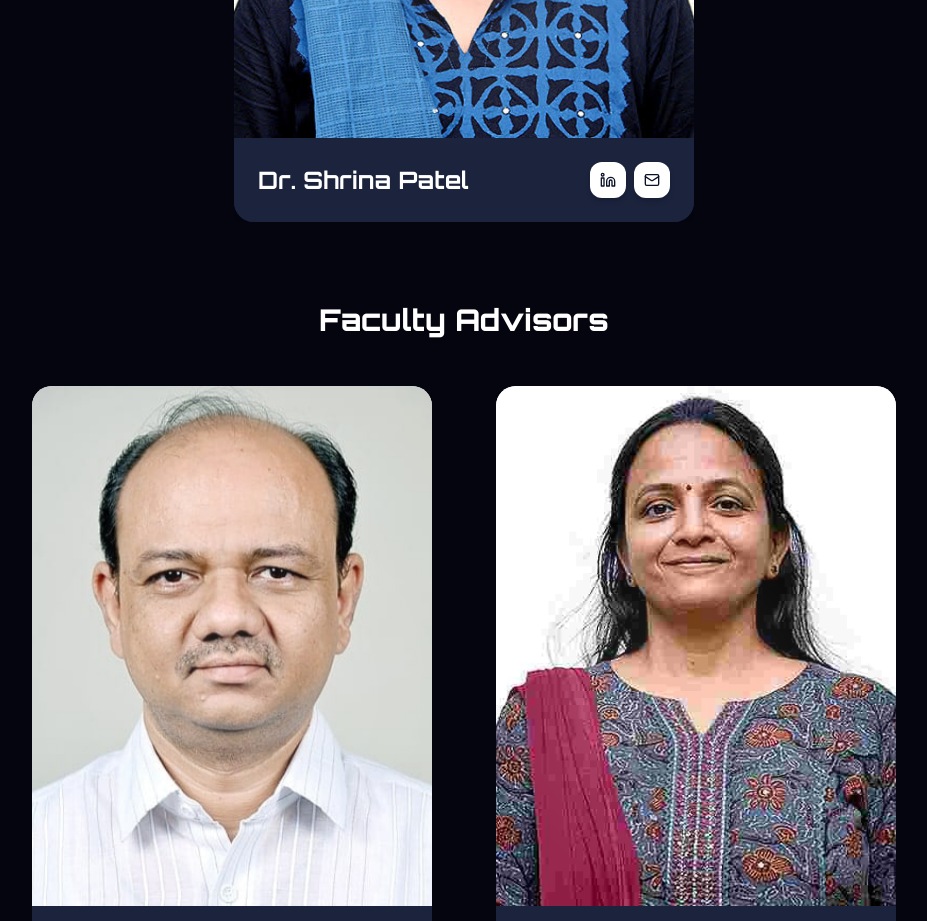
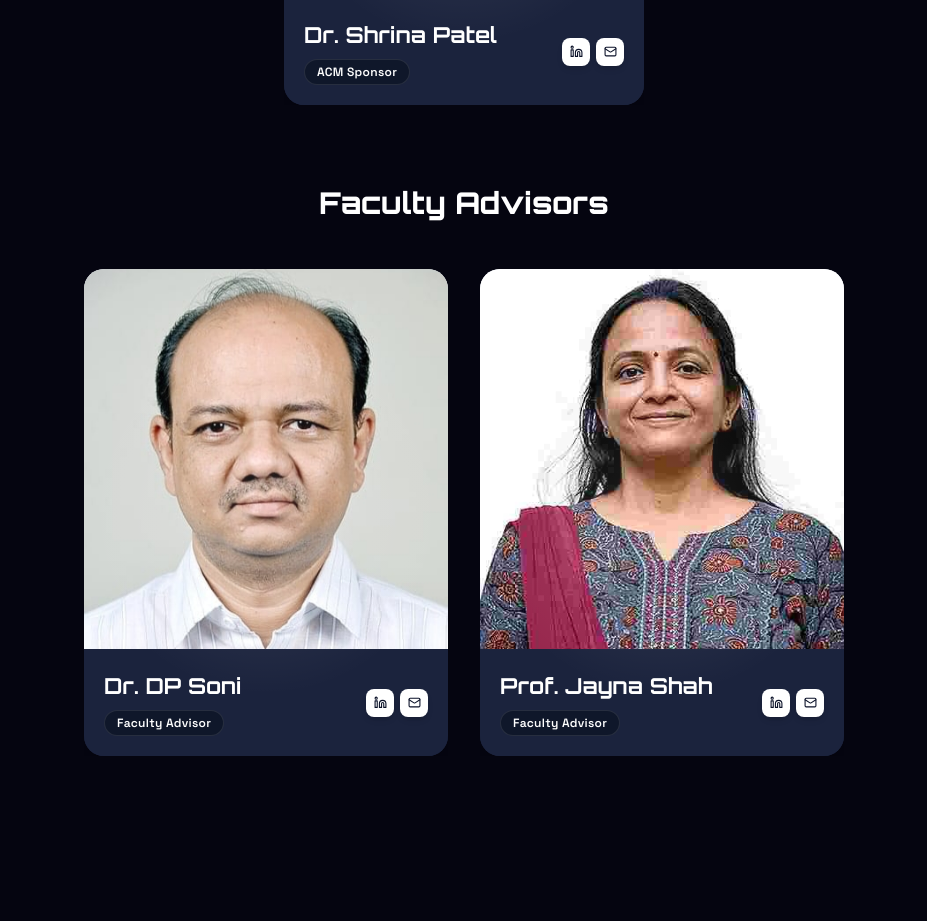
Before and after one commit to varun9525/ACM, a React (Vite) app: page /team in a window 1280 px wide. Shown: the part 1020-1941 px from the top of the page, without its empty margins (176-1103 px from the left). Built offline with nearby package versions, Linux system fonts and the light colour scheme.

Commit message:
Change size of cards

```diff
--- a/src/app/components/Team.tsx
+++ b/src/app/components/Team.tsx
@@ -101,13 +101,13 @@ export default function Team() {
           </motion.div>
 
           {/* ACM Faculty Sponsor */}
-          <div className="grid grid-cols-1 gap-5 max-w-[460px] mx-auto mb-12">
+          <div className="grid grid-cols-1 gap-6 max-w-[360px] mx-auto mb-12">
             {acmFaculty.map((f, i) => (
               <TiltCard key={f.name}>
                 <motion.div initial={{ opacity: 0, y: 30 }} whileInView={{ opacity: 1, y: 0 }} viewport={{ once: true }} transition={{ delay: i * 0.1 }}
                   className="bg-[#1b233d] rounded-[20px] w-full shadow-lg relative overflow-hidden group hover:-translate-y-2 hover:shadow-2xl transition-all duration-300"
                 >
-                  <div className="relative h-[520px] w-full overflow-hidden bg-gray-200">
+                  <div className="relative h-[380px] w-full overflow-hidden bg-gray-200">
                     {f.image ? (
                       <img src={f.image} alt={f.name} className="w-full h-full object-cover object-top" />
                     ) : (
@@ -116,13 +116,18 @@ export default function Team() {
                       </div>
                     )}
                   </div>
-                  <div className="p-6 bg-[#1b233d] flex items-center justify-between gap-4">
-                    <h3 className="text-[24px] font-bold text-white leading-tight" style={{ fontFamily: "'Orbitron', sans-serif" }}>
-                      {f.name}
-                    </h3>
-                    <div className="flex gap-2 shrink-0">
-                      <a href="#" className="w-9 h-9 rounded-xl bg-white shadow-md flex items-center justify-center text-[#0a1128] hover:bg-gray-100 hover:scale-110 transition-all"><Linkedin size={16} /></a>
-                      <a href="#" className="w-9 h-9 rounded-xl bg-white shadow-md flex items-center justify-center text-[#0a1128] hover:bg-gray-100 hover:scale-110 transition-all"><Mail size={16} /></a>
+                  <div className="p-5 bg-[#1b233d] flex items-center justify-between gap-2">
+                    <div className="text-left flex-1 min-w-0">
+                      <h3 className="text-[22px] font-bold text-white mb-2 whitespace-nowrap overflow-hidden text-ellipsis" style={{ fontFamily: "'Orbitron', sans-serif" }}>
+                        {f.name}
+                      </h3>
+                      <div className="inline-block bg-[#0f172a] border border-white/10 text-white px-3 py-1 rounded-full text-xs font-semibold tracking-wide" style={{ fontFamily: "'Space Grotesk', sans-serif" }}>
+                        {f.role}
+                      </div>
+                    </div>
+                    <div className="flex gap-1.5 shrink-0">
+                      <a href="#" className="w-7 h-7 rounded-lg bg-white shadow-md flex items-center justify-center text-[#0a1128] hover:bg-gray-100 hover:scale-110 transition-all"><Linkedin size={13} /></a>
+                      <a href="#" className="w-7 h-7 rounded-lg bg-white shadow-md flex items-center justify-center text-[#0a1128] hover:bg-gray-100 hover:scale-110 transition-all"><Mail size={13} /></a>
                     </div>
                   </div>
                 </motion.div>
@@ -135,13 +140,13 @@ export default function Team() {
           </motion.div>
 
           {/* Faculty Advisors */}
-          <div className="grid sm:grid-cols-2 gap-16 max-w-[1024px] mx-auto">
+          <div className="grid sm:grid-cols-2 gap-8 max-w-[760px] mx-auto">
             {faculty.map((f, i) => (
               <TiltCard key={f.name}>
                 <motion.div initial={{ opacity: 0, y: 30 }} whileInView={{ opacity: 1, y: 0 }} viewport={{ once: true }} transition={{ delay: (i + 1) * 0.1 }}
                   className="bg-[#1b233d] rounded-[20px] w-full shadow-lg relative overflow-hidden group hover:-translate-y-2 hover:shadow-2xl transition-all duration-300"
                 >
-                  <div className="relative h-[520px] w-full overflow-hidden bg-gray-200">
+                  <div className="relative h-[380px] w-full overflow-hidden bg-gray-200">
                     {f.image ? (
                       <img src={f.image} alt={f.name} className="w-full h-full object-cover object-top" />
                     ) : (
@@ -150,13 +155,18 @@ export default function Team() {
                       </div>
                     )}
                   </div>
-                  <div className="p-6 bg-[#1b233d] flex items-center justify-between gap-3">
-                    <h3 className="text-[24px] font-bold text-white leading-tight" style={{ fontFamily: "'Orbitron', sans-serif" }}>
-                      {f.name}
-                    </h3>
-                    <div className="flex gap-2 shrink-0">
-                      <a href="#" className="w-8 h-8 rounded-xl bg-white shadow-md flex items-center justify-center text-[#0a1128] hover:bg-gray-100 hover:scale-110 transition-all"><Linkedin size={15} /></a>
-                      <a href="#" className="w-8 h-8 rounded-xl bg-white shadow-md flex items-center justify-center text-[#0a1128] hover:bg-gray-100 hover:scale-110 transition-all"><Mail size={15} /></a>
+                  <div className="p-5 bg-[#1b233d] flex items-center justify-between gap-2">
+                    <div className="text-left flex-1 min-w-0">
+                      <h3 className="text-[22px] font-bold text-white mb-2 whitespace-nowrap overflow-hidden text-ellipsis" style={{ fontFamily: "'Orbitron', sans-serif" }}>
+                        {f.name}
+                      </h3>
+                      <div className="inline-block bg-[#0f172a] border border-white/10 text-white px-3 py-1 rounded-full text-xs font-semibold tracking-wide" style={{ fontFamily: "'Space Grotesk', sans-serif" }}>
+                        {f.role}
+                      </div>
+                    </div>
+                    <div className="flex gap-1.5 shrink-0">
+                      <a href="#" className="w-7 h-7 rounded-lg bg-white shadow-md flex items-center justify-center text-[#0a1128] hover:bg-gray-100 hover:scale-110 transition-all"><Linkedin size={13} /></a>
+                      <a href="#" className="w-7 h-7 rounded-lg bg-white shadow-md flex items-center justify-center text-[#0a1128] hover:bg-gray-100 hover:scale-110 transition-all"><Mail size={13} /></a>
                     </div>
                   </div>
                 </motion.div>
```
